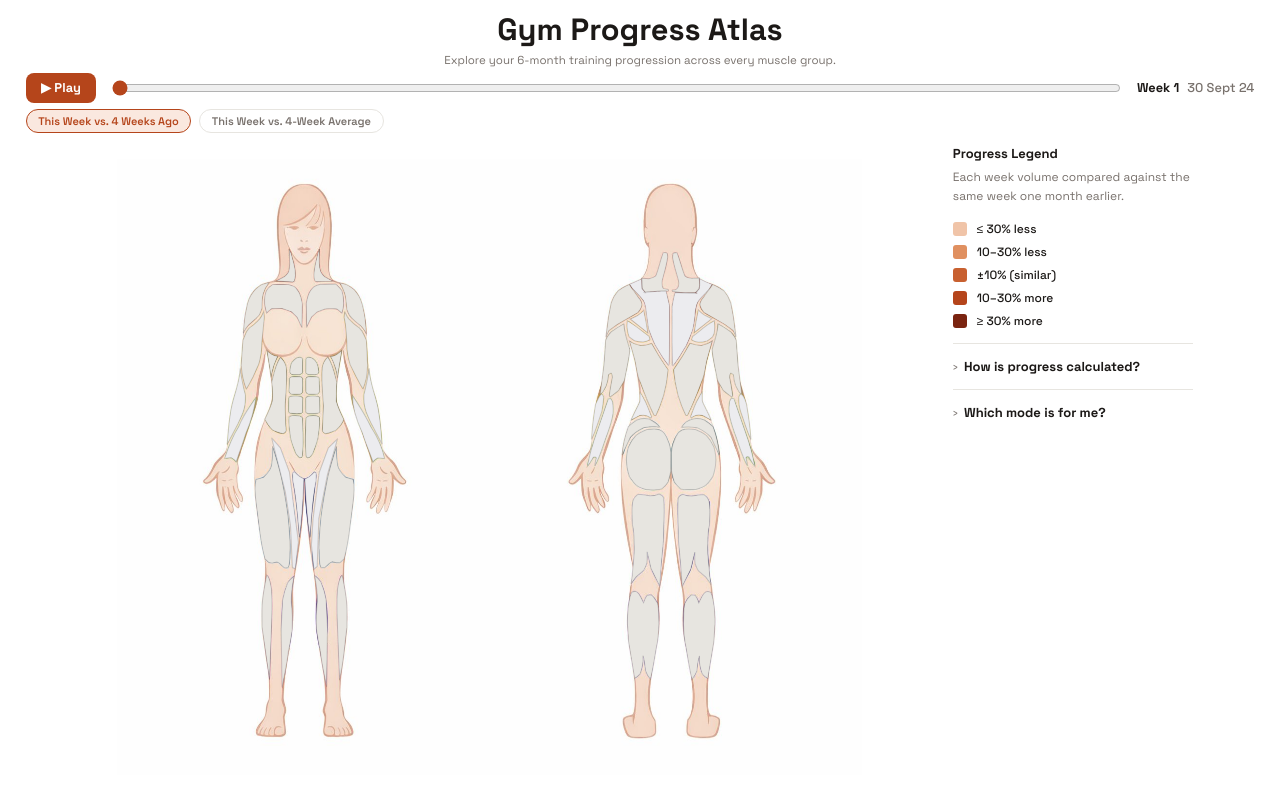
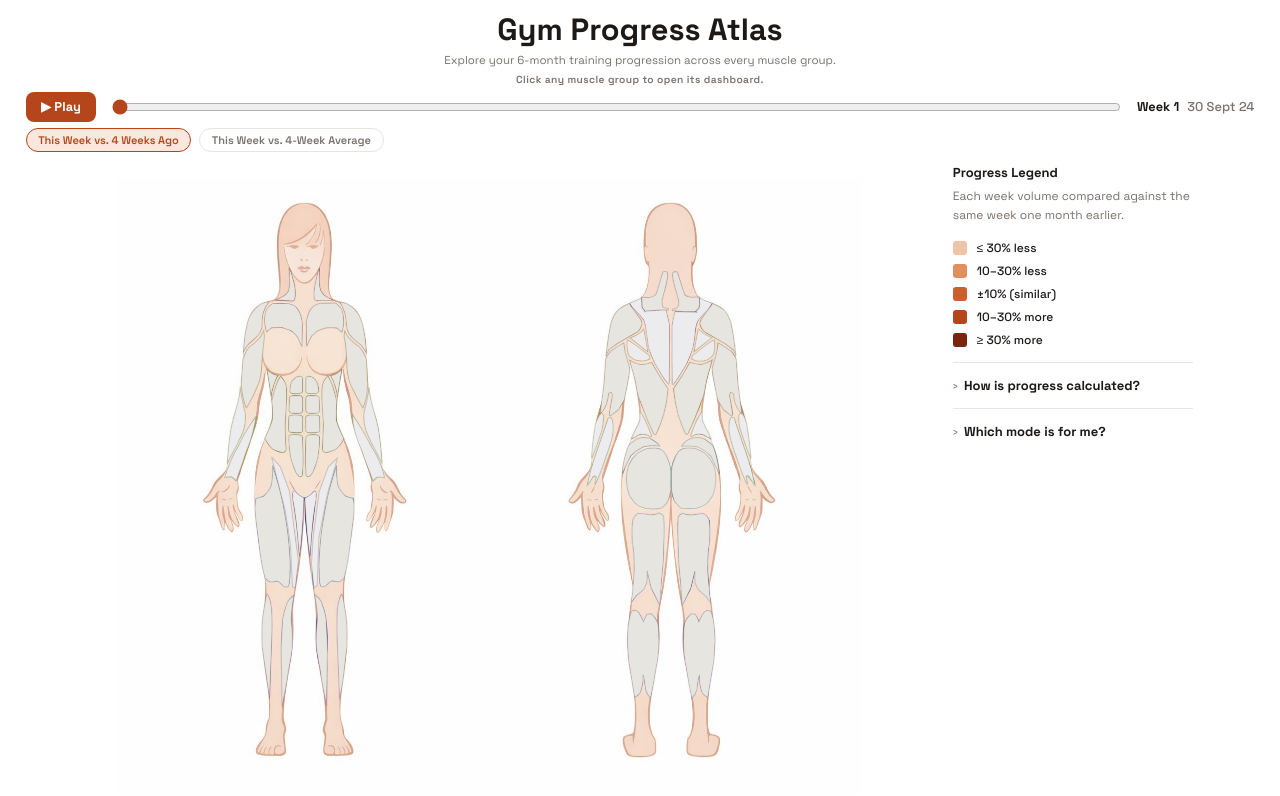
Before and after one commit to darageorgieva/Gym-Data-Viz, a React (Create React App) app: page / in a window 1280 px wide. Shown: the top 796 px of the page. Built offline with nearby package versions, Linux system fonts and the light colour scheme.

Commit message:
Added description for muscle clickability.

```diff
--- a/src/components/LandingPage.js
+++ b/src/components/LandingPage.js
@@ -20,8 +20,11 @@ export default function LandingPage({ onMuscleClick, muscleTimeSeries, weekLabel
         <h1 style={{ fontSize: isMobile ? '28px' : 'clamp(24px, 2.4vw, 36px)', fontWeight: '800', color: APP_COLORS.text, margin: '0 0 4px' }}>
           Gym Progress Atlas
         </h1>
-        <p style={{ fontSize: isMobile ? '13px' : 'clamp(11px, 0.9vw, 13px)', color: APP_COLORS.textLight, margin: 0, maxWidth: '420px' }}>
+        <p style={{ fontSize: isMobile ? '13px' : 'clamp(11px, 0.9vw, 13px)', color: APP_COLORS.textLight, margin: '0 auto 6px', maxWidth: '420px' }}>
           Explore your 6-month training progression across every muscle group.
+        </p>
+        <p style={{ fontSize: isMobile ? '12px' : 'clamp(10px, 0.8vw, 12px)', color: APP_COLORS.textLight, margin: 0, fontWeight: '600', letterSpacing: '0.04em' }}>
+          Click any muscle group to open its dashboard.
         </p>
       </div>
 
```
